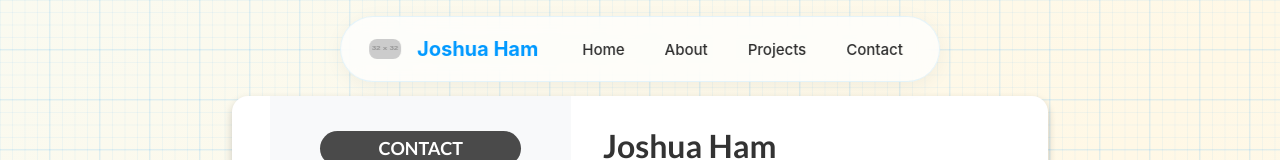
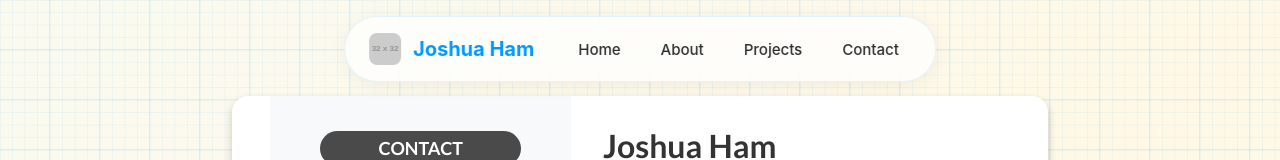
Before and after one commit to josh1244/website, a React (Vite) app: page /resume in a window 1280 px wide. Shown: the top 160 px of the page. Built offline with nearby package versions, Linux system fonts and the light colour scheme.

Commit message:
Fix image height.

```diff
--- a/src/Pages/Resume/Resume.css
+++ b/src/Pages/Resume/Resume.css
@@ -145,7 +145,7 @@
 }
 
 /* Image styling to ensure proper inline display */
-img {
+.resume-container img {
   display: inline-block;
   vertical-align: middle;
   max-height: 20px;
```
